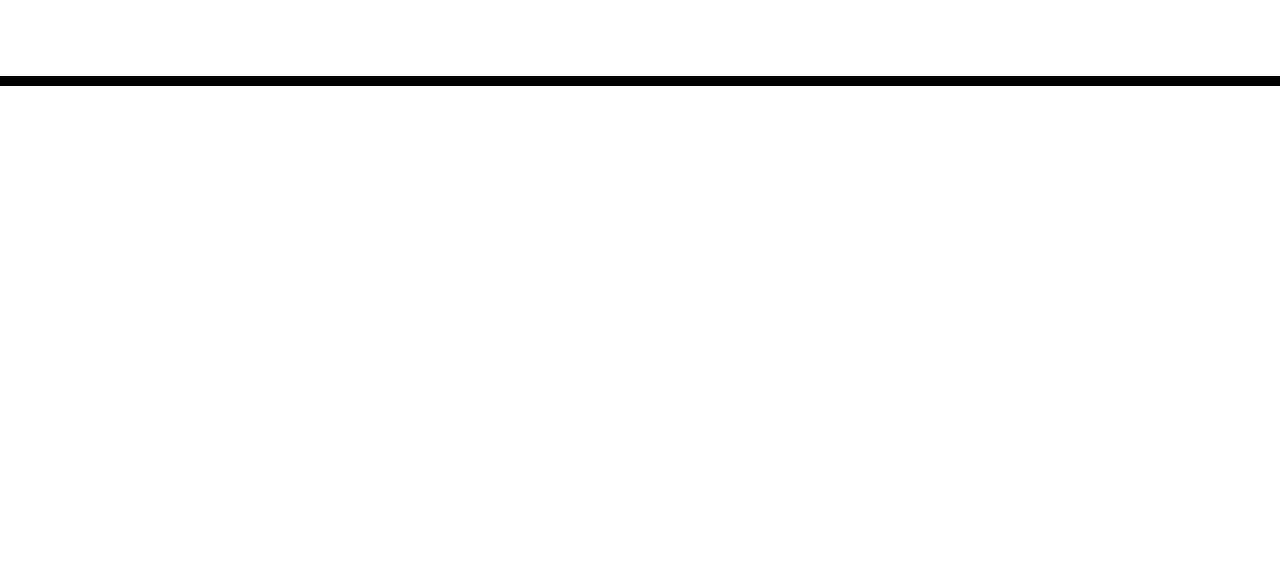
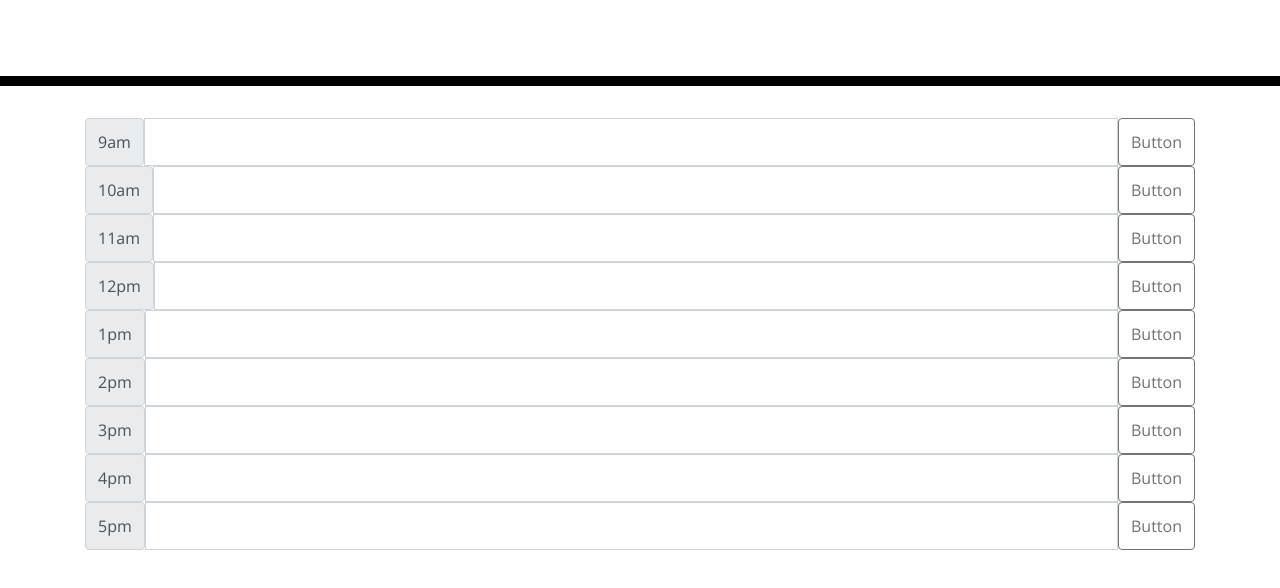
Before and after one commit to lesley-byte/byteSchedule, a plain HTML site: page index.html in a window 1280 px wide. Shown: the part 182-770 px from the top of the page. Drawn offline with nearby package versions, Linux system fonts and the light colour scheme.

Commit message:
adding form fields

```diff
--- a/index.html
+++ b/index.html
@@ -20,7 +20,63 @@
     <p id="currentDay" class="lead"></p>
   </header>
   <div class="container">
-    <!-- Timeblocks go here -->
+    <!-- Timeblocks for go here -->
+    <div class="input-group input-group-lg">
+      <span class="input-group-text" id="inputGroup-sizing-lg1">9am</span>
+      <input type="text" class="form-control" aria-label="Sizing example input"
+        aria-describedby="inputGroup-sizing-lg button-addon1"><button class="btn btn-outline-secondary" type="button"
+        id="button-addon1">Button</button>
+    </div>
+    <div class="input-group input-group-lg">
+      <span class="input-group-text" id="inputGroup-sizing-lg2">10am</span>
+      <input type="text" class="form-control" aria-label="Sizing example input"
+        aria-describedby="inputGroup-sizing-lg button-addon2"><button class="btn btn-outline-secondary" type="button"
+        id="button-addon2">Button</button>
+    </div>
+    <div class="input-group input-group-lg">
+      <span class="input-group-text" id="inputGroup-sizing-lg3">11am</span>
+      <input type="text" class="form-control" aria-label="Sizing example input"
+        aria-describedby="inputGroup-sizing-lg button-addon3"><button class="btn btn-outline-secondary" type="button"
+        id="button-addon3">Button</button>
+    </div>
+    <div class="input-group input-group-lg">
+      <span class="input-group-text" id="inputGroup-sizing-lg4">12pm</span>
+      <input type="text" class="form-control" aria-label="Sizing example input"
+        aria-describedby="inputGroup-sizing-lg button-addon4"><button class="btn btn-outline-secondary" type="button"
+        id="button-addon4">Button</button>
+    </div>
+    <div class="input-group input-group-lg">
+      <span class="input-group-text" id="inputGroup-sizing-lg5">1pm</span>
+      <input type="text" class="form-control" aria-label="Sizing example input"
+        aria-describedby="inputGroup-sizing-lg button-addon5"><button class="btn btn-outline-secondary" type="button"
+        id="button-addon5">Button</button>
+    </div>
+    <div class="input-group input-group-lg">
+      <span class="input-group-text" id="inputGroup-sizing-lg6">2pm</span>
+      <input type="text" class="form-control" aria-label="Sizing example input"
+        aria-describedby="inputGroup-sizing-lg button-addon6"><button class="btn btn-outline-secondary" type="button"
+        id="button-addon6">Button</button>
+    </div>
+    <div class="input-group input-group-lg">
+      <span class="input-group-text" id="inputGroup-sizing-lg7">3pm</span>
+      <input type="text" class="form-control" aria-label="Sizing example input"
+        aria-describedby="inputGroup-sizing-lg button-addon7"><button class="btn btn-outline-secondary" type="button"
+        id="button-addon7">Button</button>
+    </div>
+    <div class="input-group input-group-lg">
+      <span class="input-group-text" id="inputGroup-sizing-lg8">4pm</span>
+      <input type="text" class="form-control" aria-label="Sizing example input"
+        aria-describedby="inputGroup-sizing-lg button-addon8"><button class="btn btn-outline-secondary" type="button"
+        id="button-addon8">Button</button>
+    </div>
+    <div class="input-group input-group-lg">
+      <span class="input-group-text" id="inputGroup-sizing-lg9">5pm</span>
+      <input type="text" class="form-control" aria-label="Sizing example input"
+        aria-describedby="inputGroup-sizing-lg button-addon9"><button class="btn btn-outline-secondary" type="button"
+        id="button-addon9">Button</button>
+    </div>
+
+
   </div>
   <script src="./assets/scripts/script.js"></script>
   <script src="https://cdn.jsdelivr.net/npm/dayjs@1/dayjs.min.js"></script>
```
